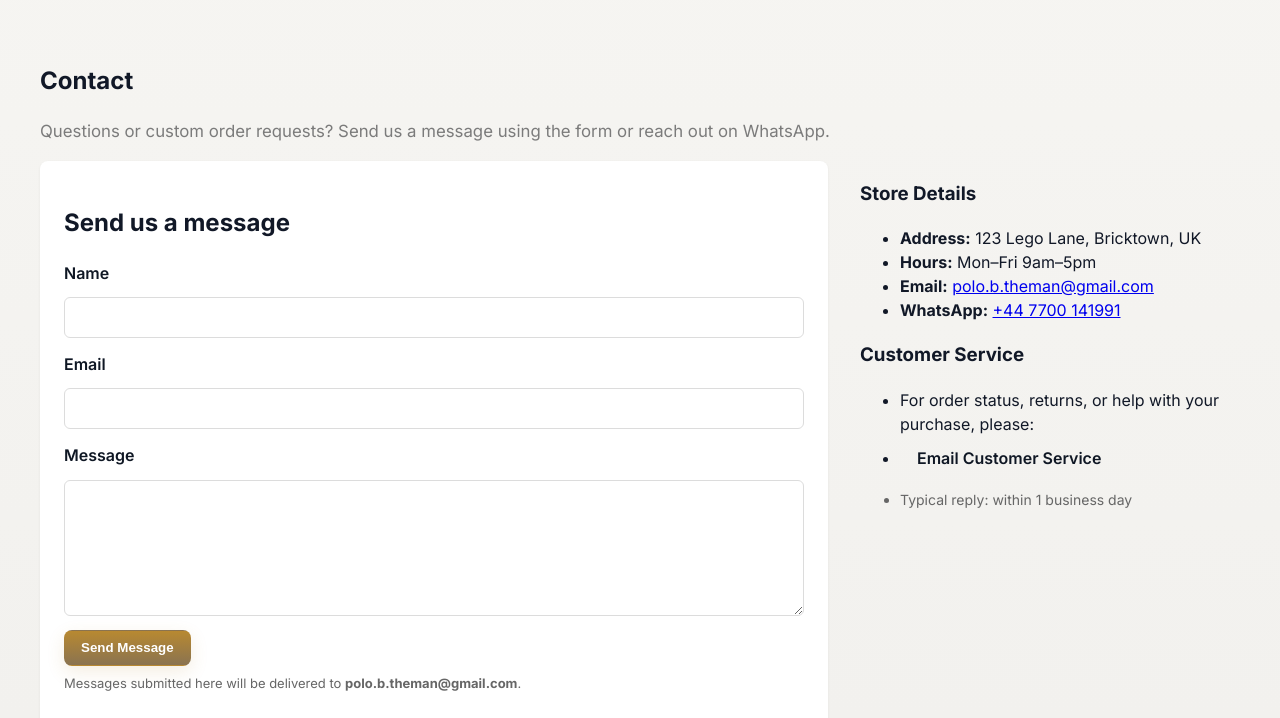
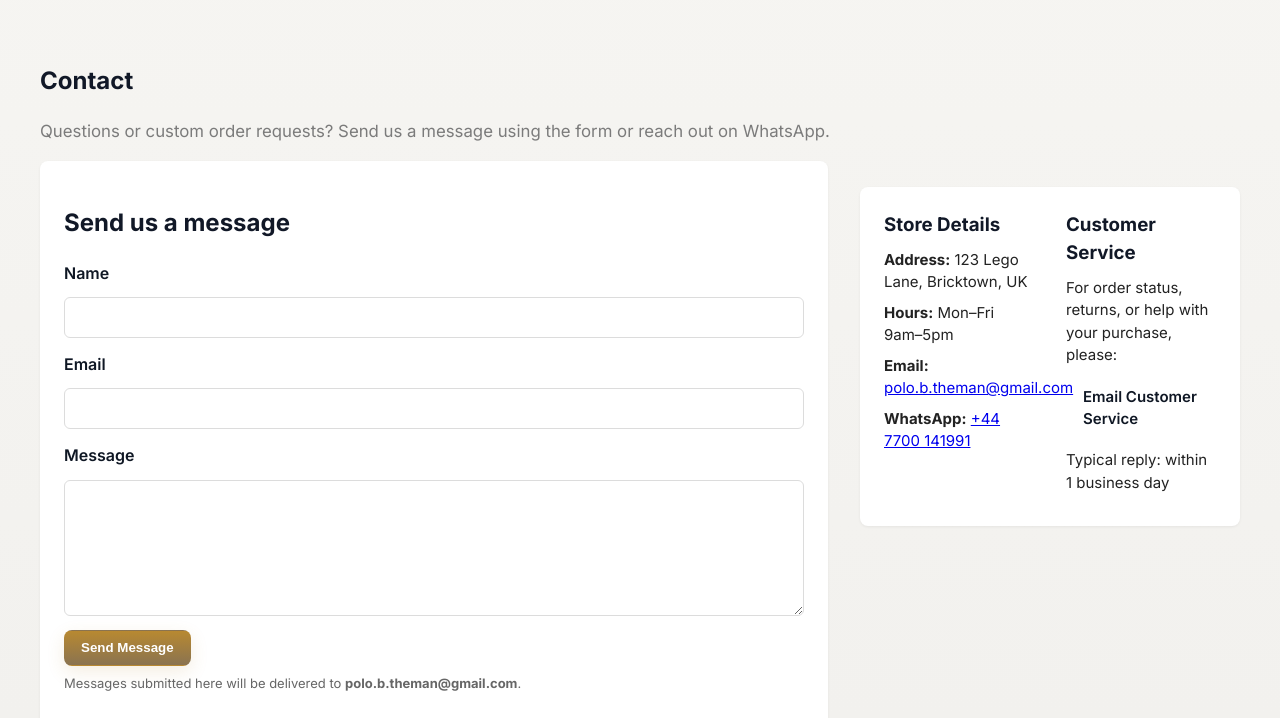
Before and after one commit to lilskuchy/jamesbrick.store, a plain HTML site: page contact.html in a window 1280 px wide. Shown: the part 82-800 px from the top of the page. Drawn offline with Linux system fonts and the light colour scheme.

Commit message:
Refactor and enhance style.css with new features
contact page update 1

```diff
--- a/style.css
+++ b/style.css
@@ -257,6 +257,60 @@ body{
 }
 .form-actions{display:flex; gap:.6rem; align-items:center}
 
+.contact-info-section {
+  background: var(--card-bg, #fff);
+  border-radius: 8px;
+  margin-top: 26px;
+  padding: 24px;
+  box-shadow: 0 1px 3px rgba(0,0,0,.06);
+  width: 100%;
+  max-width: 100%;
+  /* Align with contact-form */
+}
+
+.contact-info-grid {
+  display: flex;
+  flex-direction: column;
+  gap: 20px;
+}
+
+.contact-info-block {
+  flex: 1 1 0px;
+}
+
+.contact-info-list {
+  list-style: none;
+  margin: 0;
+  padding: 0;
+}
+.contact-info-list li {
+  margin-bottom: 8px;
+  font-size: 15px;
+  color: #222;
+}
+
+.contact-info-block h3 {
+  font-size: 1.17rem;
+  margin: 0 0 10px 0;
+}
+
+@media (min-width: 769px) {
+  .contact-info-grid {
+    flex-direction: row;
+    gap: 32px;
+  }
+  .contact-info-block {
+    min-width: 0;
+  }
+}
+
+/* For better spacing on the sides to match the contact form on small screens */
+@media (max-width: 480px) {
+  .contact-info-section {
+    padding: 16px 6px;
+  }
+}
+
 /* ---------------------------
    Modal (Order)
    --------------------------- */
@@ -421,4 +475,5 @@ body{
   .testimonial-card,
   .product-card,
   .btn{ transition: none !important; transform: none !important; }
+
 }
```
